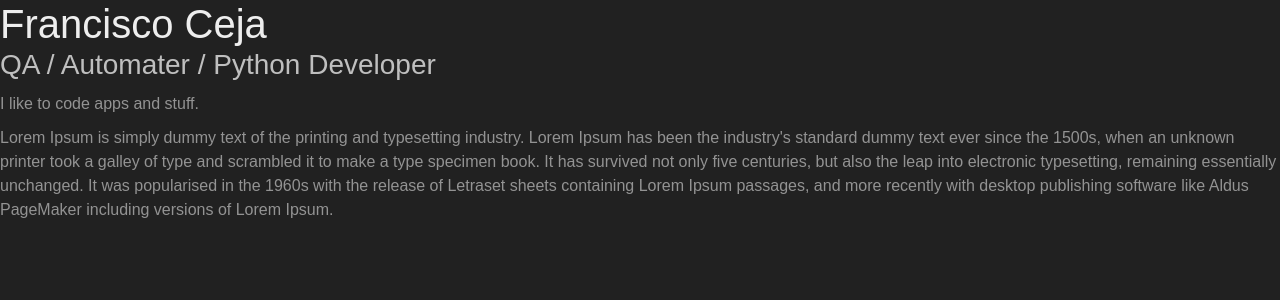
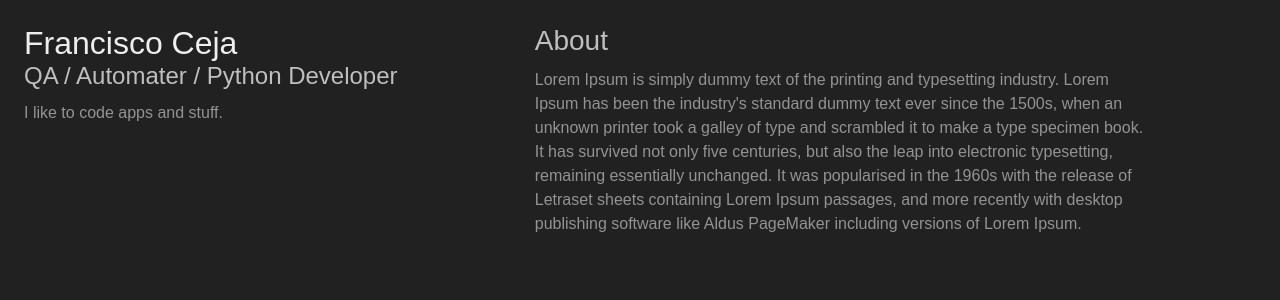
Before and after one commit to fceja/fceja.com_v2, a React (Vite) app: page / in a window 1280 px wide. Shown: the top 300 px of the page. Built offline with nearby package versions, Linux system fonts and the light colour scheme.

Commit message:
add flex for header and main

```diff
--- a/src/scss/Global.scss
+++ b/src/scss/Global.scss
@@ -8,12 +8,21 @@ body {
 @mixin text-h1 {
     color: rgb(238, 238, 238);
     font-weight: 500;
+    font-size: 2em;
+    margin: 0;
+}
+
+@mixin text-h2 {
+    color: rgb(191, 191, 191);
+    font-weight: 300;
+    font-size: 1.75em;
     margin: 0;
 }
 
 @mixin text-h3 {
     color: rgb(191, 191, 191);
-    font-weight: 300;
+    font-weight: 200;
+    font-size: 1.5em;
     margin: 0;
 }
 
@@ -21,4 +30,40 @@ body {
     color: rgb(147, 147, 147);
     font-weight: 100;
     margin: 10px 0 0 0;
+    font-size: 1em;
 }
+
+@media (max-width: 576px) {
+    .sm\:mt-3 {
+        margin-top: 3em;
+    }
+}
+
+@media (min-width: 576px) and (max-width: 1024px) {
+    .md\:mt-3 {
+        margin-top: 3em;
+    }
+
+}
+
+@media (min-width: 1024px) {
+    .lg\:flex {
+        display: flex
+    }
+
+    .lg\:mlr-auto {
+        margin: 0 auto 0 auto;
+    }
+
+    .lg\:gap-1 {
+        gap: 1em;
+    }
+
+    .lg\:gap-2 {
+        gap: 2em;
+    }
+
+    .lg\:w-50 {
+        width: 50%;
+    }
+}
--- a/src/scss/components/Main.scss
+++ b/src/scss/components/Main.scss
@@ -1,6 +1,10 @@
 @import "@scss/Global.scss";
 
 main {
+    h2 {
+        @include text-h2
+    }
+
     p {
         @include text-p;
     }
--- a/src/ts/components/Main.tsx
+++ b/src/ts/components/Main.tsx
@@ -1,7 +1,9 @@
 import "@scss/components/Main.scss"
+
 const Main = () => {
     return (
-        <main>
+        <main className="sm:mt-3 md:mt-3 lg:w-50 lg:mlr-auto">
+            <h2>About</h2>
             <p>
                 Lorem Ipsum is simply dummy text of the printing and typesetting industry.
                 Lorem Ipsum has been the industry's standard dummy text ever since the 1500s,
--- a/src/ts/pages/HomePage.tsx
+++ b/src/ts/pages/HomePage.tsx
@@ -3,10 +3,10 @@ import Main from "@components/Main";
 
 const HomePage = () => {
     return (
-        <div className="homepage">
+        <div className="homepage p-4 lg:gap-2 lg:flex">
             <Header />
             <Main />
-        </div>
+        </div >
     )
 }
 export default HomePage
```
